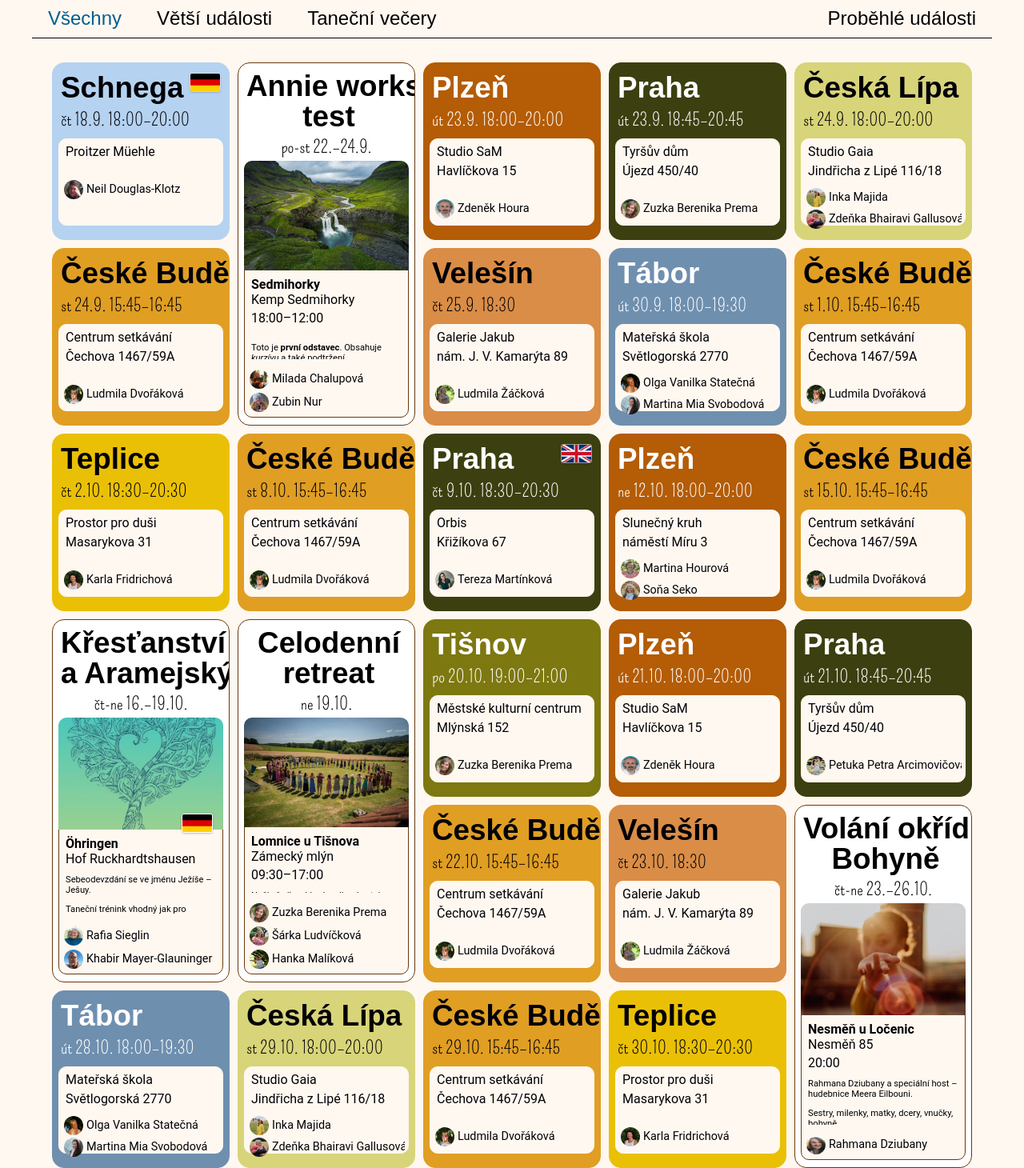
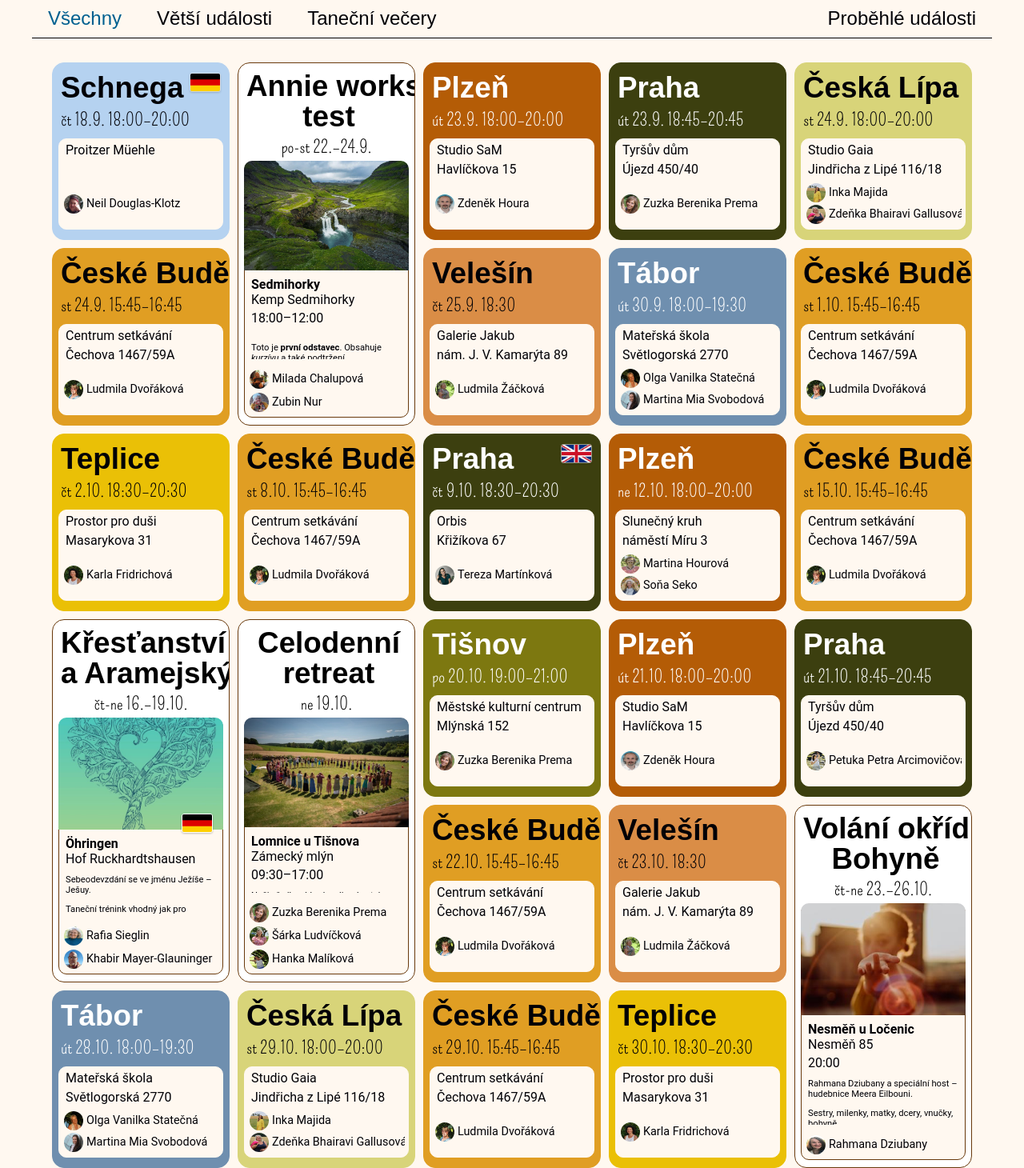
Before and after one commit to anniekriz/tancimecz, a Django app: page /events/ in a window 1280 px wide. Shown: the part 161-1621 px from the top of the page at 80% size. Run offline with Django 3.2, Linux system fonts and the light colour scheme; data comes from the database, SQL or seed files in the repository; some web fonts are replaced.

Commit message:
Event card

```diff
--- a/web/dance_web/static/css/event_card.css
+++ b/web/dance_web/static/css/event_card.css
@@ -112,12 +112,15 @@
 }
 
 .evening-content {
-    height: 97px;
+    height: 102px;
     border: 1px solid #FFF8F0;
+    padding-top: 4px;
+    padding-bottom: 6px;
 }
 
 .evening-address {
     font-size: 1em;
+    height: 44px;
 }
 
 .evening-address div {
```
